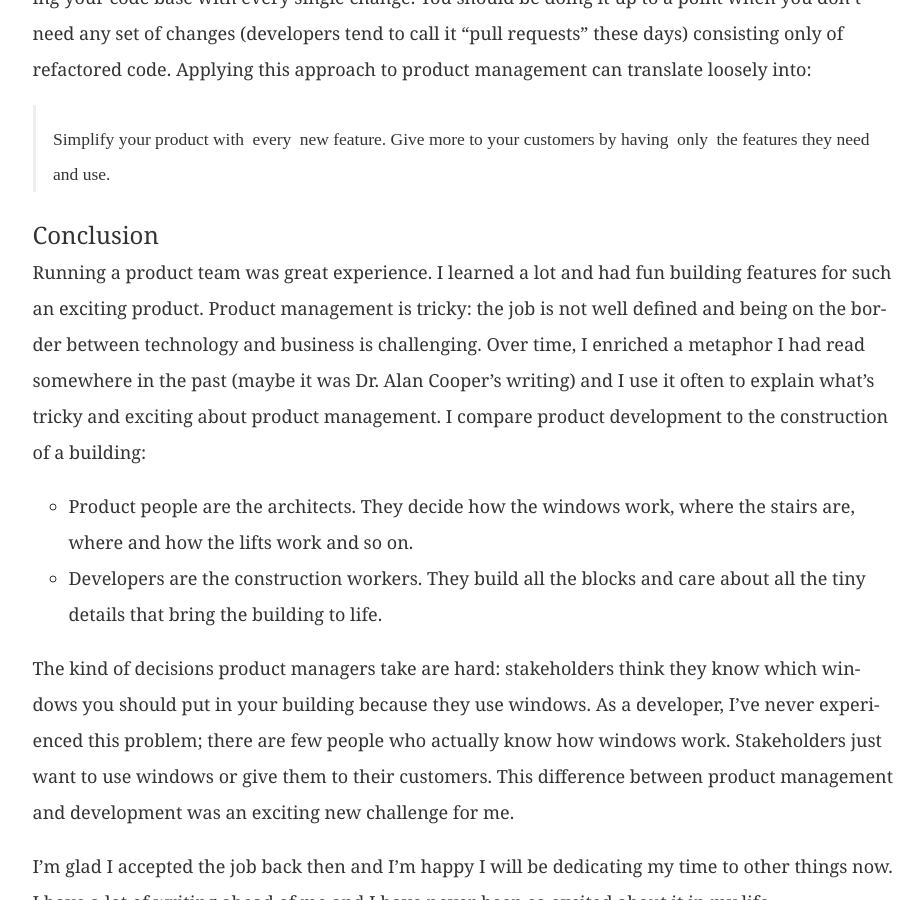
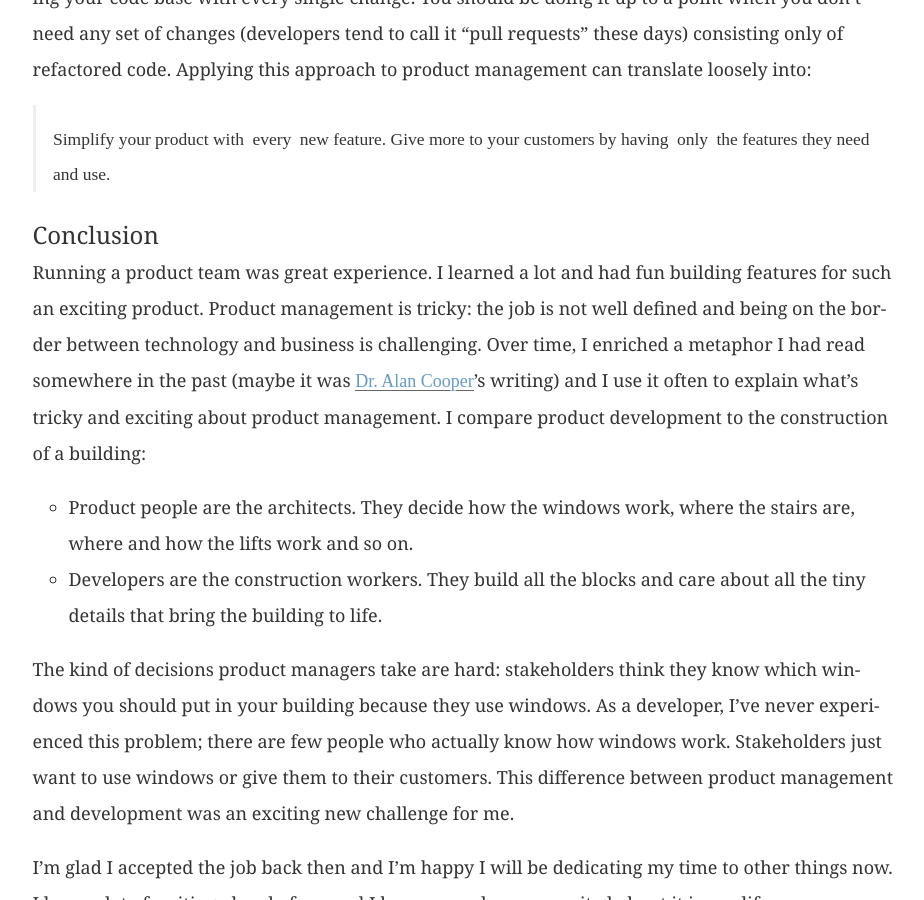
Before and after one commit to lucapette/lucapette.github.com, a Jekyll site: the page built from _posts/2017-02-06-all-i-have-done-wrong-running-a-product-team.markdown, in a window 1280 px wide and 900 px high, scrolled down 5362 px. Shown: the whole window, without its empty margins (135-1059 px from the left). Built offline with Jekyll 4.4.1, drawn with Linux system fonts in a browser that asks for light colours; nearby versions of some CDN libraries; some of the changed lines change nothing that is shown.

Commit message:
Better with a link

```diff
--- a/_posts/2017-02-06-all-i-have-done-wrong-running-a-product-team.markdown
+++ b/_posts/2017-02-06-all-i-have-done-wrong-running-a-product-team.markdown
@@ -207,7 +207,8 @@ Running a product team was great experience. I learned a lot and had fun
 building features for such an exciting product. Product management is tricky:
 the job is not well defined and being on the border between technology and
 business is challenging. Over time, I enriched a metaphor I had read somewhere
-in the past (maybe it was Dr. Alan Cooper's writing) and I use it often to
+in the past (maybe it was [Dr. Alan
+Cooper](https://twitter.com/MrAlanCooper)'s writing) and I use it often to
 explain what's tricky and exciting about product management. I compare product
 development to the construction of a building:
 
```
